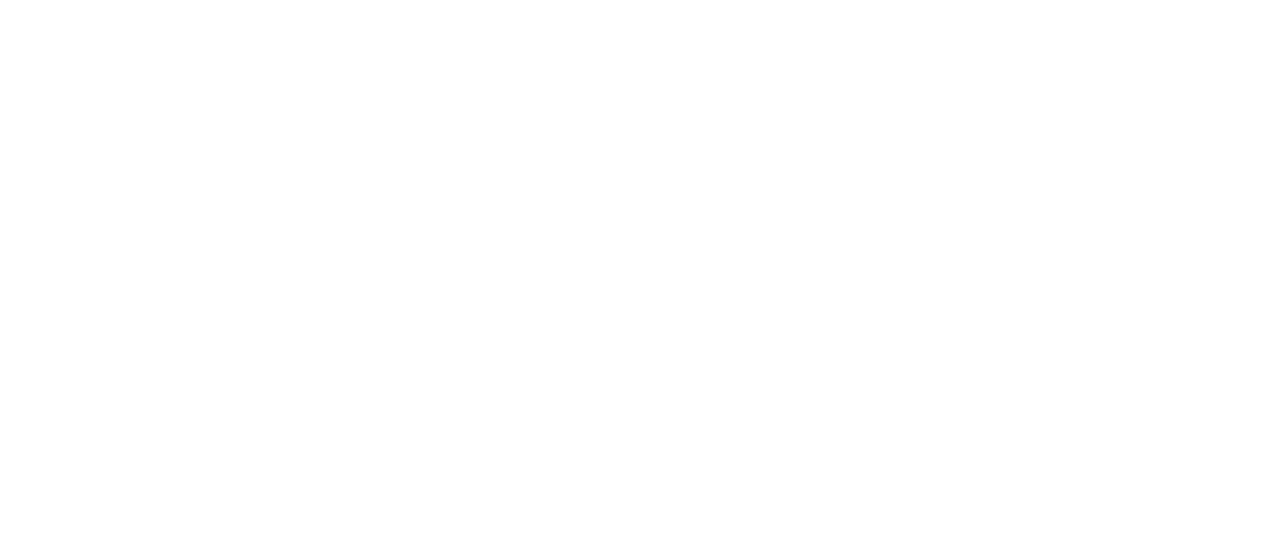
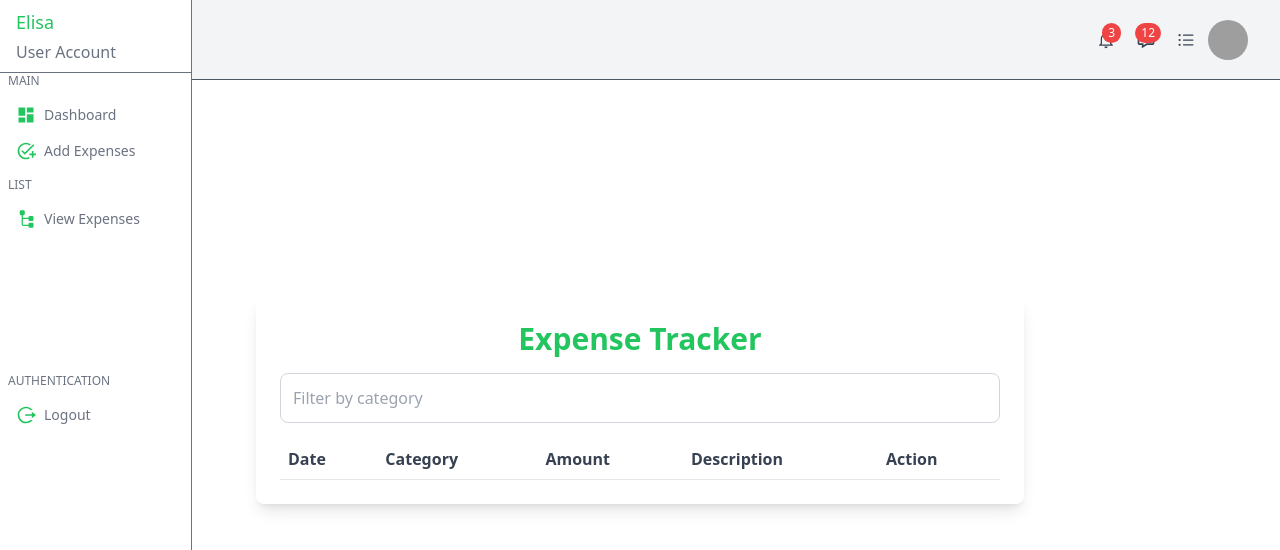
Before and after one commit to elisate/expensetrackweb, a React (Vite) app: page /expenseList in a window 1280 px wide. Before the commit this address had no page. Shown: the top 550 px of the page. Built offline with nearby package versions, Linux system fonts and the light colour scheme; grey boxes are pictures that could not be loaded.

Commit message:
fix some change in Deployment

```diff
--- a/src/App.tsx
+++ b/src/App.tsx
@@ -1,15 +1,37 @@
 import { Routes, Route, BrowserRouter } from "react-router-dom";
+import { useState, useEffect } from "react";
 import SignUp from "./components/SignUp";
 import Login from "./components/Login";
-
 import DashboardLayout from "./dashboards/pages/Dashboardlayout";
 import Dashboard from "./dashboards/pages/Dashboard";
+import ExpenseForm from "./dashboards/pages/ExpenseForm";
+import ExpenseList from "./dashboards/pages/ExpenseList";
 
+interface Expense {
+  id: string;
+  amount: number;
+  category: string;
+  date: string;
+  description: string;
+}
 
+const App: React.FC = () => {
+  const [expenses, setExpenses] = useState<Expense[]>(() => {
+    const savedExpenses = localStorage.getItem("expenses");
+    return savedExpenses ? JSON.parse(savedExpenses) : [];
+  });
 
+  useEffect(() => {
+    localStorage.setItem("expenses", JSON.stringify(expenses));
+  }, [expenses]);
 
+  const addExpense = (expense: Expense) => setExpenses([...expenses, expense]);
 
-const App = () => {
+  const deleteExpense = (id: string) => {
+    const updatedExpenses = expenses.filter((expense) => expense.id !== id);
+    setExpenses(updatedExpenses);
+  };
+
   return (
     <BrowserRouter>
       <Routes>
@@ -17,9 +39,23 @@
         <Route path="/signup" element={<SignUp />} />
         <Route path="/login" element={<Login />} />
         <Route element={<DashboardLayout />}>
-          <Route index element={<Dashboard />} />
-          <Route path="/dashboard" element={<Dashboard />} />
-
+          <Route
+            path="/dashboard"
+            element={<Dashboard expenses={expenses} />}
+          />
+          <Route
+            path="/createExpense"
+            element={<ExpenseForm onAddExpense={addExpense} />}
+          />
+          <Route
+            path="/expenseList"
+            element={
+              <ExpenseList
+                expenses={expenses}
+                onDeleteExpense={deleteExpense}
+              />
+            }
+          />
         </Route>
       </Routes>
     </BrowserRouter>
--- a/src/dashboards/pages/ExpenseForm.tsx
+++ b/src/dashboards/pages/ExpenseForm.tsx
@@ -24,7 +24,7 @@
       alert("Please fill out all fields.");
       return;
     }
-    const newExpense = {
+    const newExpense: Expense = {
       id: new Date().toISOString(),
       amount: parseFloat(amount),
       category,
@@ -39,14 +39,18 @@
   };
 
   return (
-    <div className="ml-[14rem] pt-[6rem] pr-[2rem]">
-      <form onSubmit={handleSubmit} className="p-4 flex flex-col gap-4">
+    <div className="flex justify-center items-center min-h-screen">
+      <div className="w-full max-w-md p-6 bg-white shadow-lg rounded-lg">
+        <h2 className="text-2xl font-bold text-green-500 mb-4 text-center">
+          Add New Expense
+        </h2>
+        <form onSubmit={handleSubmit} className="flex flex-col gap-6">
           <input
             type="number"
             placeholder="Amount"
             value={amount}
             onChange={(e) => setAmount(e.target.value)}
-          className="border p-2 rounded"
+            className="border border-gray-300 p-3 rounded-lg focus:outline-none focus:ring focus:ring-green-300 transition duration-200"
             required
           />
           <input
@@ -54,14 +58,14 @@
             placeholder="Category"
             value={category}
             onChange={(e) => setCategory(e.target.value)}
-          className="border p-2 rounded"
+            className="border border-gray-300 p-3 rounded-lg focus:outline-none focus:ring focus:ring-green-300 transition duration-200"
             required
           />
           <input
             type="date"
             value={date}
             onChange={(e) => setDate(e.target.value)}
-          className="border p-2 rounded"
+            className="border border-gray-300 p-3 rounded-lg focus:outline-none focus:ring focus:ring-green-300 transition duration-200"
             required
           />
           <input
@@ -69,13 +73,17 @@
             placeholder="Description"
             value={description}
             onChange={(e) => setDescription(e.target.value)}
-          className="border p-2 rounded"
+            className="border border-gray-300 p-3 rounded-lg focus:outline-none focus:ring focus:ring-green-300 transition duration-200"
             required
           />
-        <button type="submit" className="bg-blue-500 text-white p-2 rounded">
+          <button
+            type="submit"
+            className="bg-green-500 text-white p-3 rounded-lg hover:bg-green-600 transition duration-200"
+          >
             Add Expense
           </button>
         </form>
+      </div>
     </div>
   );
 };
--- a/src/dashboards/pages/ExpenseList.tsx
+++ b/src/dashboards/pages/ExpenseList.tsx
@@ -24,30 +24,61 @@
     : expenses;
 
   return (
-    <div className="p-4">
+    <div className="flex justify-center items-center min-h-screen">
+      <div className="w-full max-w-3xl p-6 bg-white shadow-lg rounded-lg">
+        <h2 className="text-3xl font-bold text-green-500 mb-4 text-center">
+          Expense Tracker
+        </h2>
         <input
           type="text"
           placeholder="Filter by category"
           value={filterCategory}
           onChange={(e) => setFilterCategory(e.target.value)}
-        className="border p-2 mb-4 rounded"
+          className="border border-gray-300 p-3 mb-4 rounded-lg w-full focus:outline-none focus:ring focus:ring-green-300 transition duration-200"
         />
-      <ul>
+        <table className="w-full">
+          <thead>
+            <tr className="border-b">
+              <th className="p-2 text-left text-gray-700 font-semibold">
+                Date
+              </th>
+              <th className="p-2 text-left text-gray-700 font-semibold">
+                Category
+              </th>
+              <th className="p-2 text-left text-gray-700 font-semibold">
+                Amount
+              </th>
+              <th className="p-2 text-left text-gray-700 font-semibold">
+                Description
+              </th>
+              <th className="p-2 text-left text-gray-700 font-semibold">
+                Action
+              </th>
+            </tr>
+          </thead>
+          <tbody>
             {filteredExpenses.map((exp) => (
-          <li key={exp.id} className="border-b p-2">
-            <span>{exp.date} - </span>
-            <span>{exp.category}: </span>
-            <span>${exp.amount.toFixed(2)} - </span>
-            <span>{exp.description} </span>
+              <tr
+                key={exp.id}
+                className="border-b hover:bg-gray-100 transition duration-200"
+              >
+                <td className="p-4">{exp.date}</td>
+                <td className="p-4">{exp.category}</td>
+                <td className="p-4">${exp.amount.toFixed(2)}</td>
+                <td className="p-4">{exp.description}</td>
+                <td className="p-4">
                   <button
                     onClick={() => onDeleteExpense(exp.id)}
-              className="text-red-500 ml-2"
+                    className="text-red-500 hover:text-red-700 transition duration-200"
                   >
                     Delete
                   </button>
-          </li>
+                </td>
+              </tr>
             ))}
-      </ul>
+          </tbody>
+        </table>
+      </div>
     </div>
   );
 };
--- a/src/dashboards/pages/Sidebar.tsx
+++ b/src/dashboards/pages/Sidebar.tsx
@@ -1,5 +1,5 @@
-import { useState } from "react";
-import { MdDashboard, MdMenu, MdClose } from "react-icons/md";
+
+import { MdDashboard} from "react-icons/md";
 
 import { MdAddTask } from "react-icons/md";
 import { PiTreeViewFill } from "react-icons/pi";
@@ -10,32 +10,17 @@
 import { Link } from "react-router-dom";
 
 function Sidebar() {
-  const [isOpen, setIsOpen] = useState(false); // State to control sidebar toggle
-
 
   return (
     <div className="z-0">
       {/* Mobile toggle button */}
-      <button
-        className="md:hidden fixed top-4 left-4 z-50 bg-orange-600 p-2 rounded-md text-white"
-        onClick={() => setIsOpen(!isOpen)}
-      >
-        {isOpen ? <MdClose /> : <MdMenu />}
-      </button>
+
 
       {/* Sidebar */}
       <div
-        className={`${
-          isOpen ? "translate-x-0" : "-translate-x-full"
-        } md:translate-x-0 transition-transform duration-300 border-r border-gray-500 w-48 fixed h-screen z-50 bg-white`}
+        className=' md:translate-x-0 transition-transform duration-300 border-r border-gray-500 w-48 fixed h-screen z-50 bg-white'
       >
-        {/* Close button for small screens */}
-        <button
-          className="md:hidden fixed top-4 right-4 z-50 bg-orange-600 p-2 rounded-md text-white"
-          onClick={() => setIsOpen(false)}
-        >
-          <MdClose />
-        </button>
+
 
         <div className="border-b border-gray-500 flex flex-col gap-1 pl-4 py-2">
           <div className="text-green-500 text-lg font-medium">Elisa</div>
```
Also changed, not shown: src/dashboards/pages/Dashboard.tsx (+31 -17 lines). Lines whose indentation alone changed are shown as unchanged.
